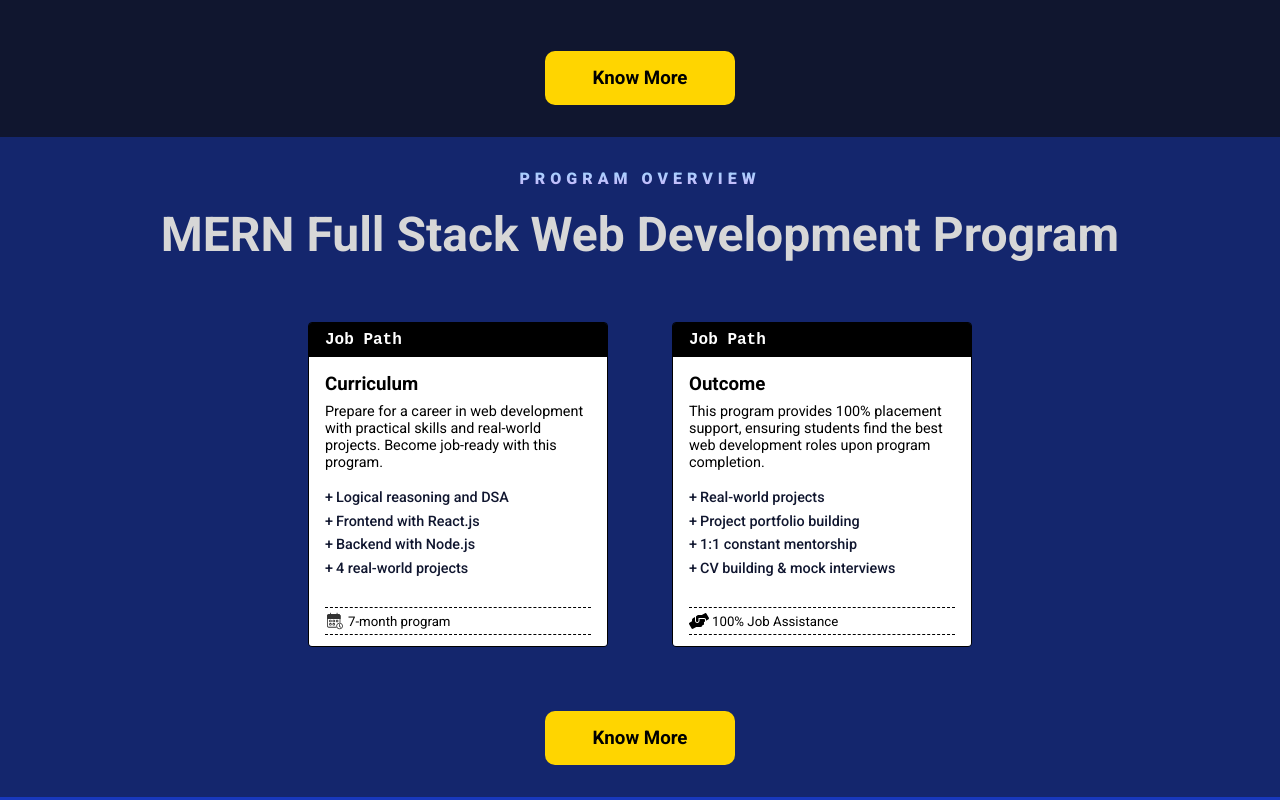
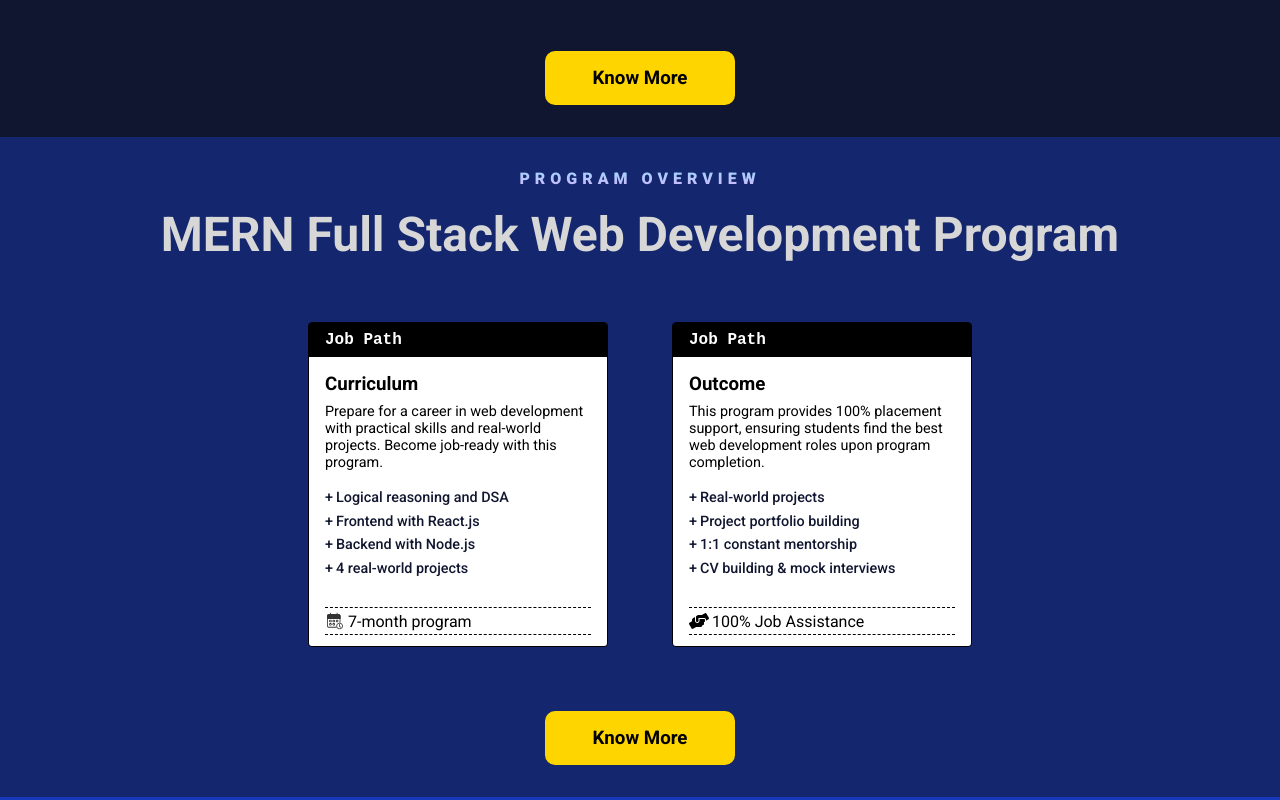
Before and after one commit to Barabari-Project/sprintup-frontend, a React (Vite) app: page /course-details in a window 1280 px wide. Shown: the part 640-1440 px from the top of the page. Built offline with nearby package versions, Linux system fonts and the light colour scheme; no server answers.

Commit message:
Performance optimization

```diff
--- a/src/App.tsx
+++ b/src/App.tsx
@@ -49,7 +49,7 @@
           })
         );
       } catch (error) {
-        // console.log(error); // as we are going in production
+
       }
     };
     auth();
--- a/src/components/molecule/FeaturesCard/card.scss
+++ b/src/components/molecule/FeaturesCard/card.scss
@@ -1,5 +1,5 @@
 $main-font: "Yanone Kaffeesatz", sans-serif;
-$new-white: rgb(248, 246, 234);
+$new-white: #fff;
 $text-margin: 10px;
 
 .page-container {
--- a/src/components/organisms/Courses/Courses.tsx
+++ b/src/components/organisms/Courses/Courses.tsx
@@ -11,7 +11,7 @@
     <>
       <section className={styles.courcesSection} id="courses">
         <div className={styles.courcesContainer}>
-          <h5 className={styles.sectionTitle}>Our Courses</h5>
+          <h3 className={styles.sectionTitle}>Our Courses</h3>
           <p className={styles.section_sub_title}>
             <span>Job-linked </span>
             Upskilling Courses
@@ -37,10 +37,10 @@
                     <div className={styles.cardPointsContainer}>
                       {card.bottomPoints.map((point, i) => {
                         return (
-                          <h5 key={`${idx}bottom--${i}`} className={styles.cardPoints}>
+                          <h4 key={`${idx}bottom--${i}`} className={styles.cardPoints}>
                             {i === 0 ? <TfiBook /> : <FaRegHandshake />}{" "}
                             {point}
-                          </h5>
+                          </h4>
                         );
                       })}
                     </div>
@@ -65,16 +65,16 @@
           <div className={styles.courseHighlights__points}>
             <div className={styles.courseHighlights__point}>
               <h2 className={styles.title}>Top Expert</h2>
-              <h4 className={styles.subTitle}>Instructors</h4>
+              <h3 className={styles.subTitle}>Instructors</h3>
             </div>
 
             <div className={styles.courseHighlights__point}>
               <h2 className={styles.title}>15+ Companies</h2>
-              <h4 className={styles.subTitle}>Partners </h4>
+              <h3 className={styles.subTitle}>Partners </h3>
             </div>
             <div className={styles.courseHighlights__point}>
               <h2 className={styles.title}>100% Placement</h2>
-              <h4 className={styles.subTitle}>Assistance</h4>
+              <h3 className={styles.subTitle}>Assistance</h3>
             </div>
           </div>
         </div>
--- a/src/components/organisms/Features/Features.tsx
+++ b/src/components/organisms/Features/Features.tsx
@@ -9,8 +9,8 @@
   return (
     <section className={styles.featureSection}>
       <div className={styles.featuresContainer}>
-        <h5 className={styles.sectionHeading}>Why choose us?</h5>
-        <h1 className={styles.sectionTitle}>
+        <h1 className={styles.sectionHeading}>Why choose us?</h1>
+        <h2 className={styles.sectionTitle}>
           Our Program Maximises
           {!isTablet ? (
             <span> Real-World Learning</span>
@@ -20,7 +20,7 @@
               <span>Real-World Learning</span>
             </>
           )}
-        </h1>
+        </h2>
 
         <FeaturesCarausal />
         <NavLink to="/course-details" style={{ color: "#000" }}>
--- a/src/components/organisms/Footer/ContactInfo.tsx
+++ b/src/components/organisms/Footer/ContactInfo.tsx
@@ -38,36 +38,36 @@
       </div>
       <ul>
         {contactInfoArray.map((item) => (
-          <a key={nanoid()} href={item.link}>
-            <li key={nanoid()}>
+          <li key={nanoid()}>
+            <a href={item.link}>
               <span>{item.icon}</span>
               <span>{item.title}</span>
-            </li>
-          </a>
+            </a>
+          </li>
         ))}
       </ul>
       <div className="social-media">
         <a
           href={contactDetails.facebook}
-          target="_blank
-          "
+          target="_blank"
           rel="noopener noreferrer"
+          title="connect on Facebook"
         >
           <i className="fa-brands fa-facebook-f"></i>
         </a>
         <a
           href={contactDetails.instagram}
-          target="_blank
-          "
+          target="_blank"
           rel="noopener noreferrer"
+          title="connect on Instagram"
         >
           <i className="fa-brands fa-instagram"></i>
         </a>
         <a
           href={contactDetails.linkedin}
-          target="_blank
-          "
+          target="_blank"
           rel="noopener noreferrer"
+          title="connect on LinkedIn"
         >
           <i className="fa-brands fa-linkedin-in"></i>
         </a>
--- a/src/data/whyChooseUsInfo.json
+++ b/src/data/whyChooseUsInfo.json
@@ -5,7 +5,7 @@
         "subtitle": "Specially curated for real-world learning",
         "detail": "We have gone beyond the basic tech courses. Our program integrates skills such as logical reasoning, mental frameworks, and other methodologies. We aim to establish a robust foundation for our students' learning journey.",
         "clipArt": "/assets/why_choose_us/OurProgram.svg",
-        "backGroundColor": "#7E8EF1"
+        "backGroundColor": "#5A70FE"
     },
     {
         "title": "Our Centre",
@@ -13,7 +13,7 @@
         "subtitle": "Dedicated centre for your </br> all-round growth",
         "detail": "We are establishing a distinguished centre for learning that aspires to be recognised nationally. Our primary emphasis lies in cultivating an environment conducive to top-quality classroom education, peer learning, and nurturing a healthy atmosphere.",
         "clipArt": "/assets/why_choose_us/OurCenter.svg",
-        "backGroundColor": "#00c9b6"
+        "backGroundColor": "#009E90"
     },
     {
         "title": "Our Team",
@@ -21,6 +21,6 @@
         "subtitle": "Best team to support you</br>all the way",
         "detail": "We are meticulously building a team to guide you every step of the way. Through 1:1 mentorship, interactive doubt-clearing sessions, and punctual feedback mechanisms, we are building a culture that prioritises and supports your continuous growth.",
         "clipArt": "/assets/why_choose_us/OurTeam.svg",
-        "backGroundColor": "#ec724b"
+        "backGroundColor": "#E46941"
     }
 ]
--- a/src/pages/BlogDetails/BlogDetails.tsx
+++ b/src/pages/BlogDetails/BlogDetails.tsx
@@ -31,7 +31,6 @@
     fetchBlogDetails();
   }, [id]);
 
-  console.log(blogDeatils);
   return (
     <div className={styles.blogDetails}>
       <div className={styles.blogDetailsPage}>
--- a/src/pages/CourseDetails/CourseDetails.tsx
+++ b/src/pages/CourseDetails/CourseDetails.tsx
@@ -3,18 +3,20 @@
 import { data } from "../../data/programInfo";
 import { SafeHtmlComponent } from "../../components/molecule/Carausal/Carausal";
 import { NavLink } from "react-router-dom";
+import { nanoid } from "nanoid";
 
 const CourseDetails: React.FC = () => {
   return (
     <section className={styles.courseInfoSection}>
       {data.map((section, idx) => {
         return (
-          <div key={`section-${idx}`} className={styles.courseWrapper} style={{ background: section.sectionBackground }}>
-            <div
-              className={styles.courseContainer}
-
-            >
-              <h5 className={styles.sectionTitle}>Program Overview</h5>
+          <div
+            key={`section-${idx}`}
+            className={styles.courseWrapper}
+            style={{ background: section.sectionBackground }}
+          >
+            <div className={styles.courseContainer}>
+              <h3 className={styles.sectionTitle}>Program Overview</h3>
               <p className={styles.section_sub_title}>{section.title}</p>
               <div className={styles.courseCardContainer}>
                 {section.cards.map((card, index) => {
@@ -32,7 +34,10 @@
                         <div className={styles.bulletPointsBox}>
                           {card.bulletPoints.map((point, i) => {
                             return (
-                              <p key={`point${i}`} className={styles.bulletPoint}>
+                              <p
+                                key={`point${i}`}
+                                className={styles.bulletPoint}
+                              >
                                 <span>+ </span>
                                 {point}
                               </p>
@@ -42,10 +47,10 @@
                         <div className={styles.cardPointsContainer}>
                           {card.highlightedPoints.map((point) => {
                             return (
-                              <h5 className={styles.cardPoints}>
+                              <h4 key={nanoid()} className={styles.cardPoints}>
                                 <img src={point.icon} alt="" />
                                 {point.point}
-                              </h5>
+                              </h4>
                             );
                           })}
                         </div>
--- a/src/pages/Dashboard/Dashboard.tsx
+++ b/src/pages/Dashboard/Dashboard.tsx
@@ -144,12 +144,12 @@
                     <p className={styles.cardDesc}>{course.courseDesc}</p>
                     <div className={styles.cardPointsContainer}>
                       {course.coursePoints.map((point, index) => (
-                        <h5
+                        <h4
                           key={`coursePoint_${index}`}
                           className={styles.cardPoints}
                         >
                           <img src={point.icon} alt="icon" /> {point.point}
-                        </h5>
+                        </h4>
                       ))}
                     </div>
                   </div>
--- a/src/pages/Home/Home.tsx
+++ b/src/pages/Home/Home.tsx
@@ -61,6 +61,8 @@
         href="https://wa.me/9560939327"
         target="_blank"
         rel="noopener noreferrer"
+        aria-label="Chat with us on WhatsApp"
+        title="Chat with us on WhatsApp"
       >
         <BsWhatsapp />
       </a>
```
Also changed, not shown: src/components/molecule/FeaturesCard/styles.module.scss (deleted).
